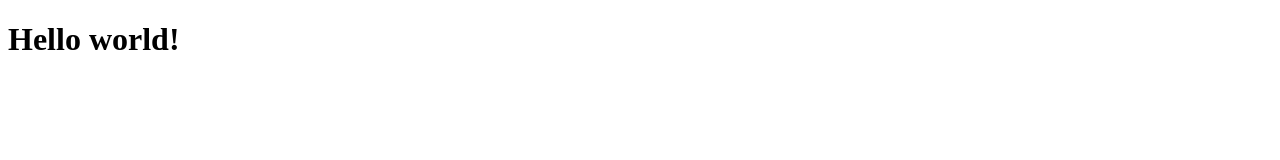
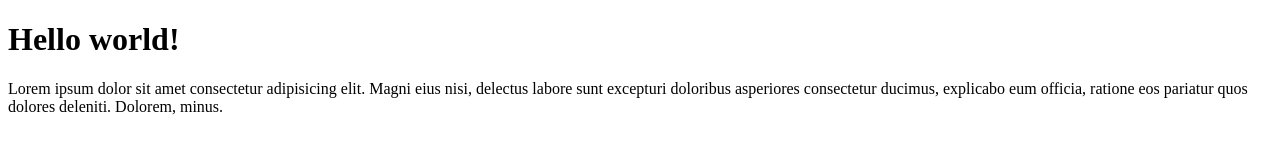
Before and after one commit to BagasBerlian/test, a plain HTML site: page index.html in a window 1280 px wide. Drawn offline with Linux system fonts and the light colour scheme.

Commit message:
Tambahkan paragraf

```diff
--- a/index.html
+++ b/index.html
@@ -10,6 +10,12 @@
 
 <body>
     <h1>Hello world!</h1>
+    <p>Lorem ipsum dolor sit amet consectetur
+        adipisicing elit. Magni eius nisi,
+        delectus labore sunt excepturi doloribus
+        asperiores consectetur ducimus, explicabo
+        eum officia, ratione eos pariatur quos
+        dolores deleniti. Dolorem, minus.</p>
 </body>
 
 </html>
```
